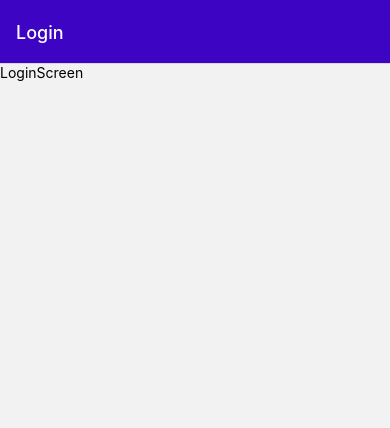
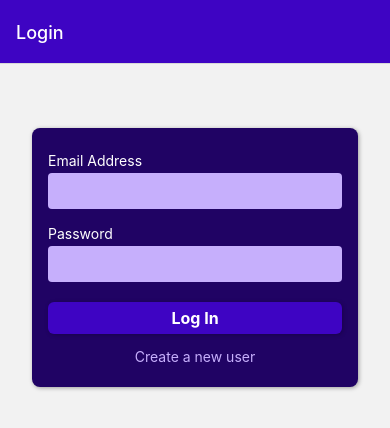
Before and after one commit to ArtyomZayarny/RN-expense-tracker, a React Native app: screen /Login in a window 390 px wide. Shown: the top 428 px of the page. Built offline with nearby package versions, Linux system fonts and the light colour scheme.

Commit message:
Added login and sigup screens styles

```diff
--- /dev/null
+++ b/components/Auth/AuthContent.js
@@ -0,0 +1,90 @@
+import { useState } from 'react';
+import { Alert, StyleSheet, View } from 'react-native';
+import { useNavigation } from '@react-navigation/native';
+
+import FlatButton from '../UI/FlatButton';
+import { AuthForm } from './AuthForm';
+import { GlobalStyles } from '../../constants/style';
+
+export const AuthContent = ({ isLogin, onAuthenticate }) => {
+  const navigation = useNavigation();
+
+  const [credentialsInvalid, setCredentialsInvalid] = useState({
+    email: false,
+    password: false,
+    confirmEmail: false,
+    confirmPassword: false,
+  });
+
+  function switchAuthModeHandler() {
+    if (isLogin) {
+      navigation.replace('Signup');
+      return;
+    }
+
+    navigation.replace('Login');
+  }
+
+  function submitHandler(credentials) {
+    let { email, confirmEmail, password, confirmPassword } = credentials;
+
+    email = email.trim();
+    password = password.trim();
+
+    const emailIsValid = email.includes('@');
+    const passwordIsValid = password.length > 6;
+    const emailsAreEqual = email === confirmEmail;
+    const passwordsAreEqual = password === confirmPassword;
+
+    if (
+      !emailIsValid ||
+      !passwordIsValid ||
+      (!isLogin && (!emailsAreEqual || !passwordsAreEqual))
+    ) {
+      Alert.alert('Invalid input', 'Please check your entered credentials.');
+      setCredentialsInvalid({
+        email: !emailIsValid,
+        confirmEmail: !emailIsValid || !emailsAreEqual,
+        password: !passwordIsValid,
+        confirmPassword: !passwordIsValid || !passwordsAreEqual,
+      });
+      return;
+    }
+    onAuthenticate({ email, password });
+  }
+
+  return (
+    <View style={styles.authContent}>
+      <AuthForm
+        isLogin={isLogin}
+        onSubmit={submitHandler}
+        credentialsInvalid={credentialsInvalid}
+      />
+      <View style={styles.buttons}>
+        <FlatButton onPress={switchAuthModeHandler}>
+          {isLogin ? 'Create a new user' : 'Log in instead'}
+        </FlatButton>
+      </View>
+    </View>
+  );
+};
+
+export default AuthContent;
+
+const styles = StyleSheet.create({
+  authContent: {
+    marginTop: 64,
+    marginHorizontal: 32,
+    padding: 16,
+    borderRadius: 8,
+    backgroundColor: GlobalStyles.color.primary800,
+    elevation: 2,
+    shadowColor: 'black',
+    shadowOffset: { width: 1, height: 1 },
+    shadowOpacity: 0.35,
+    shadowRadius: 4,
+  },
+  buttons: {
+    marginTop: 8,
+  },
+});
--- /dev/null
+++ b/components/Auth/AuthForm.js
@@ -0,0 +1,98 @@
+import { useState } from 'react';
+import { StyleSheet, View } from 'react-native';
+
+import { AuthButton } from '../UI/AuthButton';
+import Input from './Input';
+
+export const AuthForm = ({ isLogin, onSubmit, credentialsInvalid }) => {
+  const [enteredEmail, setEnteredEmail] = useState('');
+  const [enteredConfirmEmail, setEnteredConfirmEmail] = useState('');
+  const [enteredPassword, setEnteredPassword] = useState('');
+  const [enteredConfirmPassword, setEnteredConfirmPassword] = useState('');
+
+  const {
+    email: emailIsInvalid,
+    confirmEmail: emailsDontMatch,
+    password: passwordIsInvalid,
+    confirmPassword: passwordsDontMatch,
+  } = credentialsInvalid;
+
+  function updateInputValueHandler(inputType, enteredValue) {
+    switch (inputType) {
+      case 'email':
+        setEnteredEmail(enteredValue);
+        break;
+      case 'confirmEmail':
+        setEnteredConfirmEmail(enteredValue);
+        break;
+      case 'password':
+        setEnteredPassword(enteredValue);
+        break;
+      case 'confirmPassword':
+        setEnteredConfirmPassword(enteredValue);
+        break;
+    }
+  }
+
+  function submitHandler() {
+    onSubmit({
+      email: enteredEmail,
+      confirmEmail: enteredConfirmEmail,
+      password: enteredPassword,
+      confirmPassword: enteredConfirmPassword,
+    });
+  }
+
+  return (
+    <View style={styles.form}>
+      <View>
+        <Input
+          label="Email Address"
+          onUpdateValue={updateInputValueHandler.bind(this, 'email')}
+          value={enteredEmail}
+          keyboardType="email-address"
+          isInvalid={emailIsInvalid}
+        />
+        {!isLogin && (
+          <Input
+            label="Confirm Email Address"
+            onUpdateValue={updateInputValueHandler.bind(this, 'confirmEmail')}
+            value={enteredConfirmEmail}
+            keyboardType="email-address"
+            isInvalid={emailsDontMatch}
+          />
+        )}
+        <Input
+          label="Password"
+          onUpdateValue={updateInputValueHandler.bind(this, 'password')}
+          secure
+          value={enteredPassword}
+          isInvalid={passwordIsInvalid}
+        />
+        {!isLogin && (
+          <Input
+            label="Confirm Password"
+            onUpdateValue={updateInputValueHandler.bind(
+              this,
+              'confirmPassword'
+            )}
+            secure
+            value={enteredConfirmPassword}
+            isInvalid={passwordsDontMatch}
+          />
+        )}
+        <View style={styles.buttons}>
+          <AuthButton onPress={submitHandler}>
+            {isLogin ? 'Log In' : 'Sign Up'}
+          </AuthButton>
+        </View>
+      </View>
+    </View>
+  );
+};
+
+const styles = StyleSheet.create({
+  buttons: {
+    marginTop: 12,
+  },
+});
--- /dev/null
+++ b/components/Auth/Input.js
@@ -0,0 +1,53 @@
+import { View, Text, TextInput, StyleSheet } from 'react-native';
+import { GlobalStyles } from '../../constants/style';
+
+export const Input = ({
+  label,
+  keyboardType,
+  secure,
+  onUpdateValue,
+  value,
+  isInvalid,
+}) => {
+  return (
+    <View style={styles.inputContainer}>
+      <Text style={[styles.label, isInvalid && styles.labelInvalid]}>
+        {label}
+      </Text>
+      <TextInput
+        style={[styles.input, isInvalid && styles.inputInvalid]}
+        autoCapitalize={false}
+        autoCapitalize="none"
+        keyboardType={keyboardType}
+        secureTextEntry={secure}
+        onChangeText={onUpdateValue}
+        value={value}
+      />
+    </View>
+  );
+};
+
+export default Input;
+
+const styles = StyleSheet.create({
+  inputContainer: {
+    marginVertical: 8,
+  },
+  label: {
+    color: 'white',
+    marginBottom: 4,
+  },
+  labelInvalid: {
+    color: GlobalStyles.color.error500,
+  },
+  input: {
+    paddingVertical: 8,
+    paddingHorizontal: 6,
+    backgroundColor: GlobalStyles.color.primary100,
+    borderRadius: 4,
+    fontSize: 16,
+  },
+  inputInvalid: {
+    backgroundColor: GlobalStyles.color.error100,
+  },
+});
--- /dev/null
+++ b/components/UI/AuthButton.js
@@ -0,0 +1,38 @@
+import { Pressable, StyleSheet, Text, View } from 'react-native';
+import { GlobalStyles } from '../../constants/style';
+
+export const AuthButton = ({ children, onPress }) => {
+  return (
+    <Pressable
+      style={({ pressed }) => [styles.button, pressed && styles.pressed]}
+      onPress={onPress}
+    >
+      <View>
+        <Text style={styles.buttonText}>{children}</Text>
+      </View>
+    </Pressable>
+  );
+};
+
+const styles = StyleSheet.create({
+  button: {
+    borderRadius: 6,
+    paddingVertical: 6,
+    paddingHorizontal: 12,
+    backgroundColor: GlobalStyles.color.primary500,
+    elevation: 2,
+    shadowColor: 'black',
+    shadowOffset: { width: 1, height: 1 },
+    shadowOpacity: 0.25,
+    shadowRadius: 4,
+  },
+  pressed: {
+    opacity: 0.7,
+  },
+  buttonText: {
+    textAlign: 'center',
+    color: 'white',
+    fontSize: 16,
+    fontWeight: 'bold',
+  },
+});
--- /dev/null
+++ b/components/UI/FlatButton.js
@@ -0,0 +1,31 @@
+import { Pressable, StyleSheet, Text, View } from 'react-native';
+import { GlobalStyles } from '../../constants/style';
+
+function FlatButton({ children, onPress }) {
+  return (
+    <Pressable
+      style={({ pressed }) => [styles.button, pressed && styles.pressed]}
+      onPress={onPress}
+    >
+      <View>
+        <Text style={styles.buttonText}>{children}</Text>
+      </View>
+    </Pressable>
+  );
+}
+
+export default FlatButton;
+
+const styles = StyleSheet.create({
+  button: {
+    paddingVertical: 6,
+    paddingHorizontal: 12,
+  },
+  pressed: {
+    opacity: 0.7,
+  },
+  buttonText: {
+    textAlign: 'center',
+    color: GlobalStyles.color.primary100,
+  },
+});
--- a/screens/LoginScreen.js
+++ b/screens/LoginScreen.js
@@ -1,12 +1,5 @@
-import { StyleSheet, Text, View } from 'react-native';
-import React from 'react';
+import AuthContent from '../components/Auth/AuthContent';
 
 export const LoginScreen = () => {
-  return (
-    <View>
-      <Text>LoginScreen</Text>
-    </View>
-  );
+  return <AuthContent isLogin />;
 };
-
-const styles = StyleSheet.create({});
--- a/screens/SignupScreen.js
+++ b/screens/SignupScreen.js
@@ -1,12 +1,5 @@
-import { StyleSheet, Text, View } from 'react-native';
-import React from 'react';
+import AuthContent from '../components/Auth/AuthContent';
 
 export const SignupScreen = () => {
-  return (
-    <View>
-      <Text>SignupScreen</Text>
-    </View>
-  );
+  return <AuthContent />;
 };
-
-const styles = StyleSheet.create({});
```
